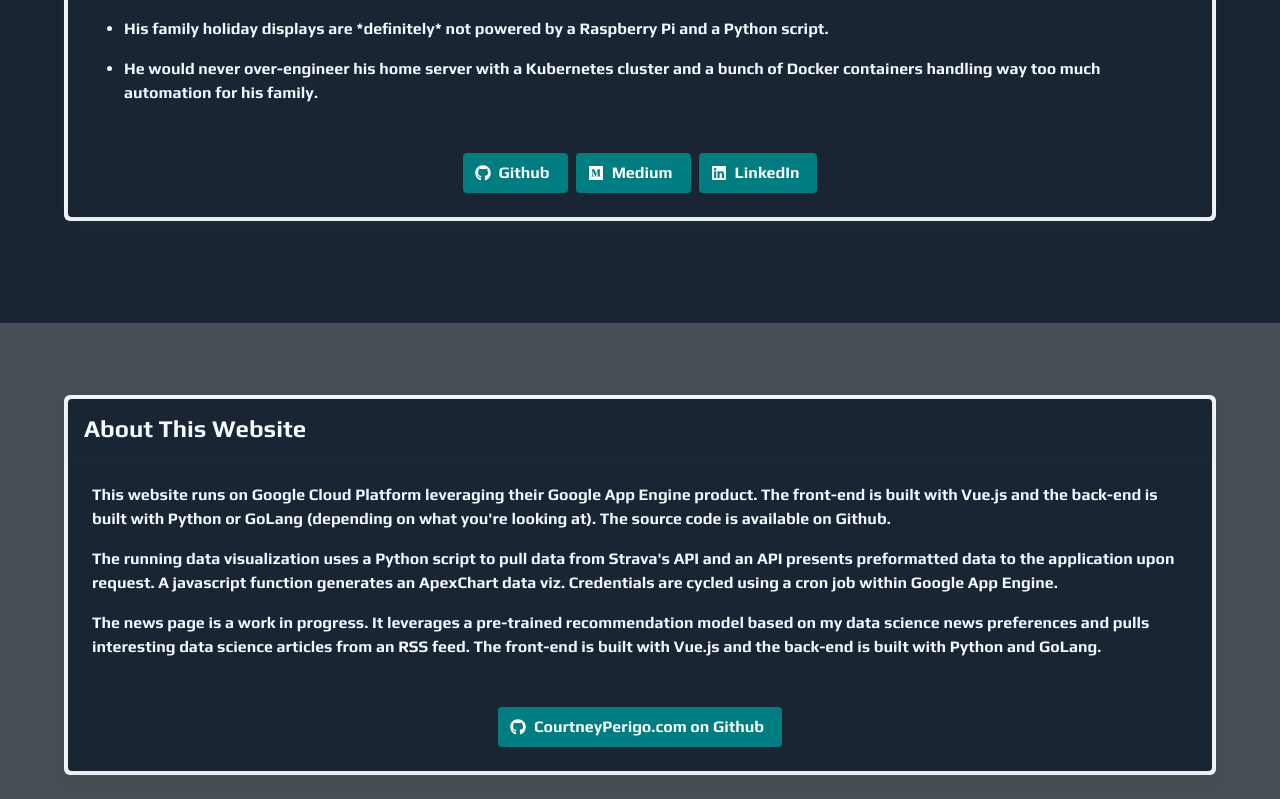
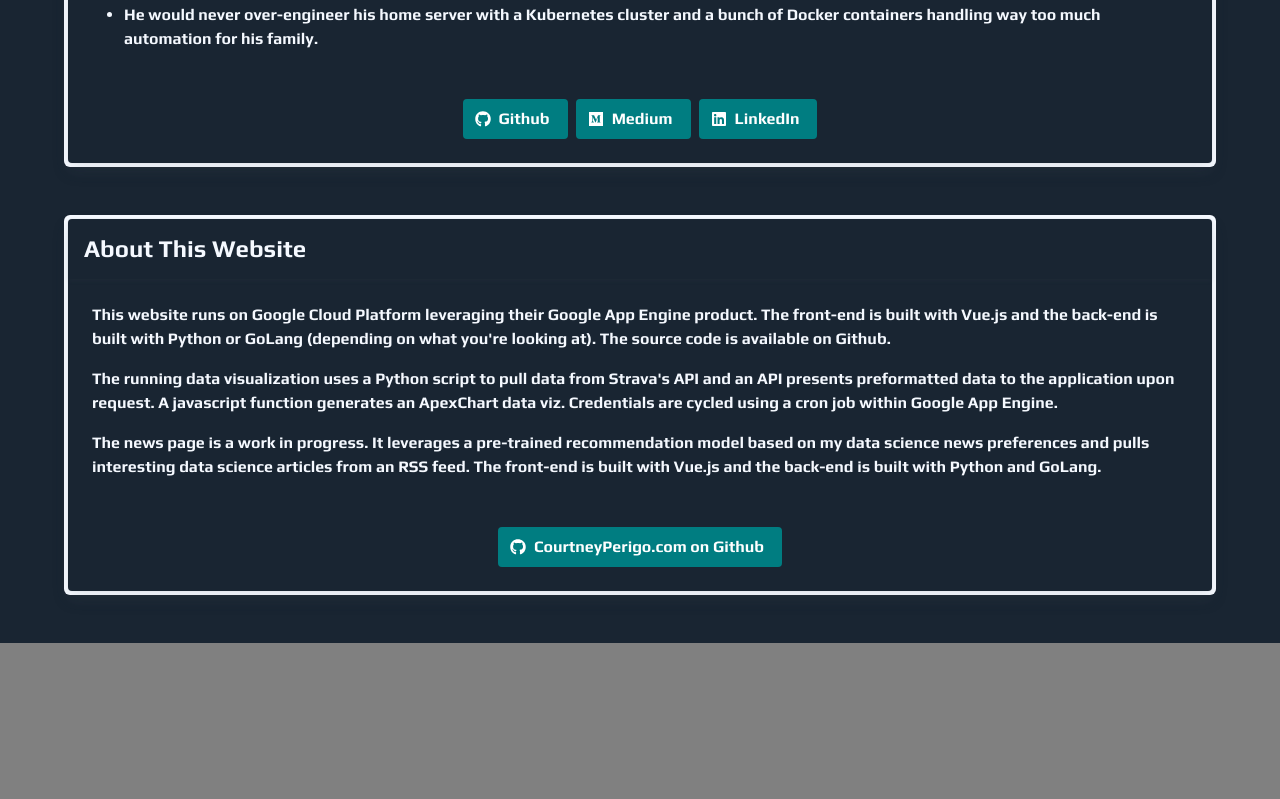
Before and after one commit to agentdanger/courtney-perigo-dotcom, a Vue app in the folder courtney-perigo-dotcom/: page /about in a window 1280 px wide. Shown: the part 477-1276 px from the top of the page. After the commit the page ends 1120 px from the top, so only its background shows below. Built offline with nearby package versions, Linux system fonts and the light colour scheme.

Commit message:
Update About.vue

```diff
--- a/courtney-perigo-dotcom/src/views/About.vue
+++ b/courtney-perigo-dotcom/src/views/About.vue
@@ -38,12 +38,6 @@
                         </div>
                     </div>
                 </div>
-            </div>
-        </div>
-    </div>
-    <div class="hero is-small is-black">
-        <div class="hero-body">
-            <div class="container">
                 <div class="box p-1 mt-6">
                     <div class="card has-background-primary">
                         <header class="card-header ">
```
